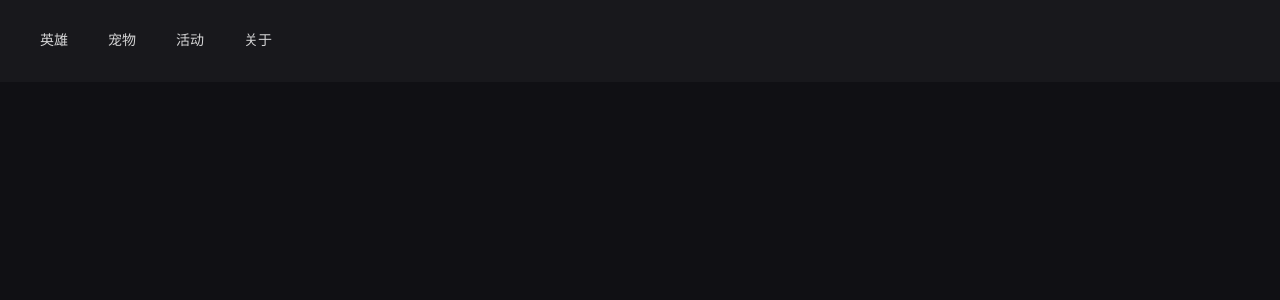
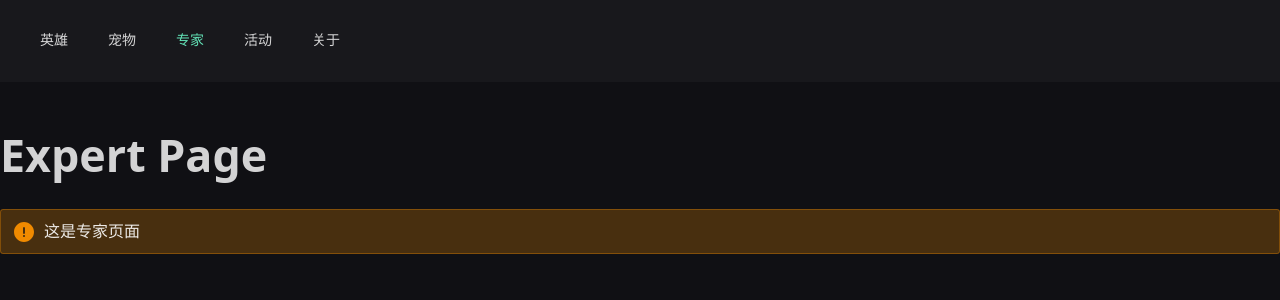
Before and after one commit to lzb-libra/endless-winter, a Vue app: page /endless-winter/expert in a window 1280 px wide. Before the commit this address had no page. Shown: the top 300 px of the page. Built offline with nearby package versions, Linux system fonts and the light colour scheme; the HTML template or start-up script is replaced by a standard one.

Commit message:
增加专家数据页面

```diff
--- a/src/App.vue
+++ b/src/App.vue
@@ -51,6 +51,19 @@ const menuOptions = [
 				RouterLink,
 				{
 					to: {
+						name: "Expert",
+					},
+				},
+				{ default: () => "专家" }
+			),
+		key: "expert",
+	},
+	{
+		label: () =>
+			h(
+				RouterLink,
+				{
+					to: {
 						name: "Activity",
 					},
 				},
--- a/src/router/index.js
+++ b/src/router/index.js
@@ -2,12 +2,14 @@ import { createRouter, createWebHistory } from "vue-router";
 import Hero from "../views/Hero.vue";
 import Pet from "../views/Pet.vue";
 import Activity from "../views/Activity.vue";
+import Expert from "../views/Expert.vue";
 import About from "../views/About.vue";
 
 const routes = [
 	{ path: "/", redirect: "/hero" },
 	{ path: "/hero", name: "Hero", component: Hero },
 	{ path: "/pet", name: "Pet", component: Pet },
+	{ path: "/expert", name: "Expert", component: Expert },
 	{ path: "/activity", name: "Activity", component: Activity },
 	{ path: "/about", name: "About", component: About },
 ];
--- a/src/views/About.vue
+++ b/src/views/About.vue
@@ -1,7 +1,7 @@
 <template>
   <div>
     <h1>About Page</h1>
-    <n-alert title="这是一个警告提示" type="warning" show-icon />
+    <n-alert title="这是关于页面" type="warning" show-icon />
   </div>
 </template>
 
--- /dev/null
+++ b/src/views/Expert.vue
@@ -0,0 +1,10 @@
+<template>
+    <div>
+        <h1>Expert Page</h1>
+        <n-alert title="这是专家页面" type="warning" show-icon />
+    </div>
+</template>
+
+<script setup>
+// 无需手动导入，自动按需加载
+</script>
```
